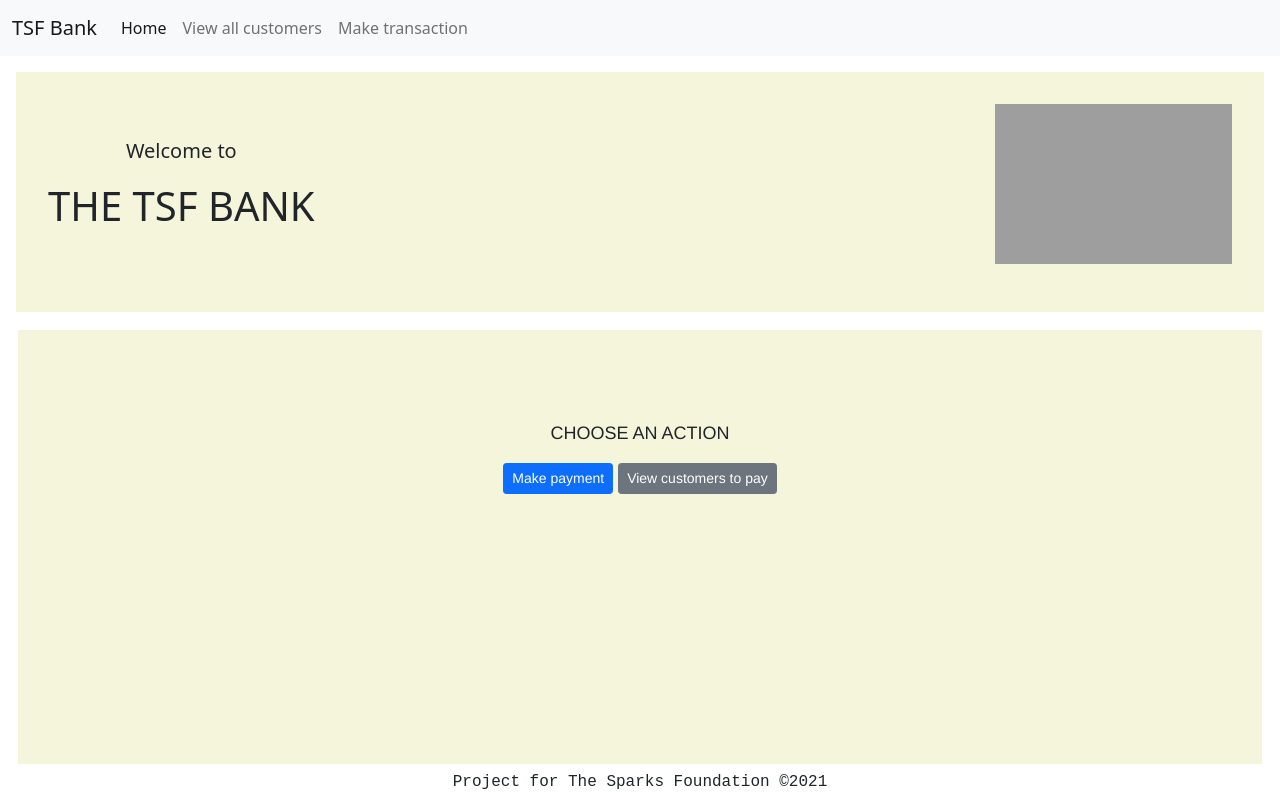
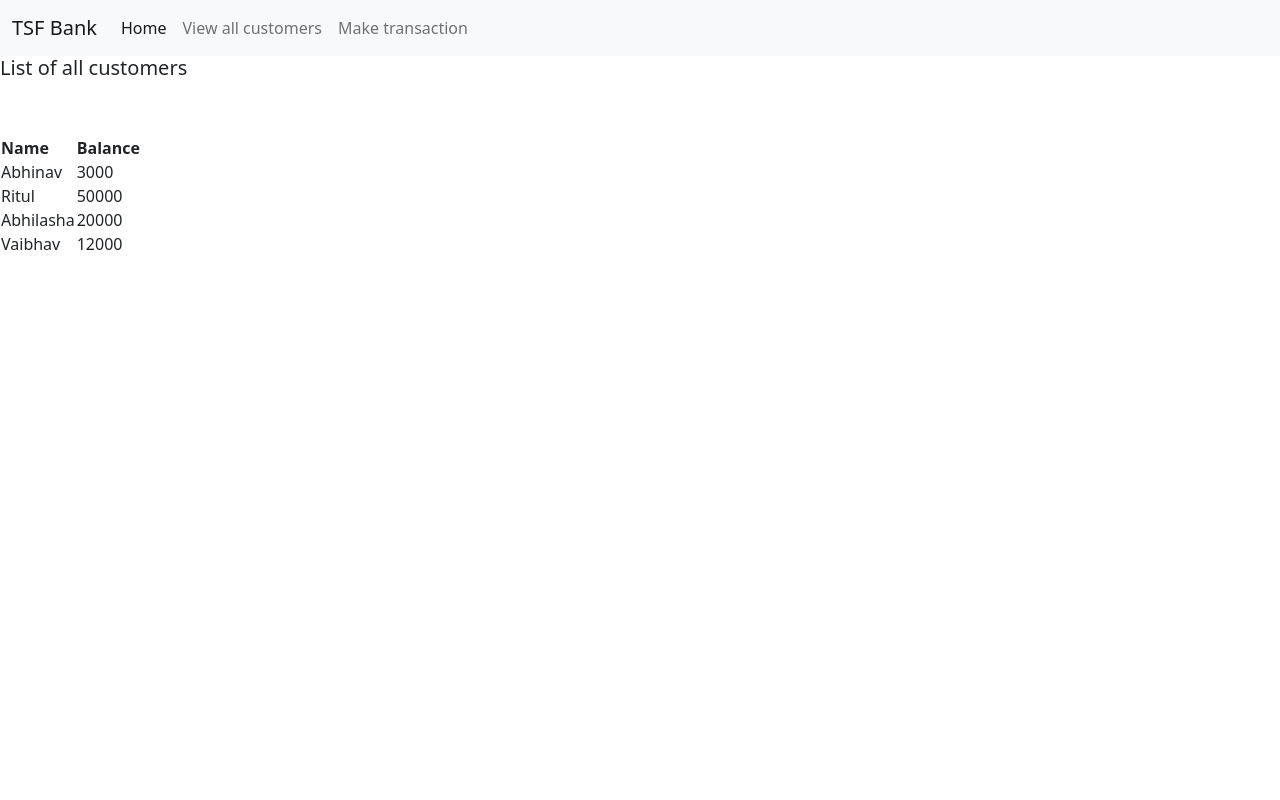
Before and after one commit to arohiabhilasha/basicbankingsystem, a Flask app: page /customer in a window 1280 px wide. Run offline with Flask 2, Linux system fonts and the light colour scheme; some libraries are stand-ins or nearby versions; grey boxes are pictures that could not be loaded.

Commit message:
Customers details updated

```diff
--- a/server.py
+++ b/server.py
@@ -1,14 +1,15 @@
 from flask import Flask, render_template
 
 app = Flask("tsf_b")
-app.config['TEMPLATES_AUTO_RELOAD'] = True
+app.config['DEBUG'] = True
 
 @app.route('/')
 def index():
     return render_template("index.html")
 
 @app.route('/customer')
-def index():
-    return render_template("customer.html")
+def cust():
+    customer = {"Abhinav":3000, "Ritul":50000, "Abhilasha": 20000, "Vaibhav": 12000}
+    return render_template("customer.html", arrayx=customer)
 
 app.run()
--- a/templates/customer.html
+++ b/templates/customer.html
@@ -0,0 +1,20 @@
+{% extends 'home.html' %}
+{% block content %}
+<body>
+    <h1 class="lead">
+        List of all customers
+    </h1><br><br>
+    <table>
+        <tr>
+            <th>Name</th>
+            <th>Balance</th>
+        </tr>
+        {% for i in arrayx %}
+        <tr>
+            <td>{{i}}</td>
+            <td>{{arrayx[i]}}</td>
+        </tr>
+        {% endfor %}
+    </table>
+</body>
+{% endblock %}
--- a/templates/home.html
+++ b/templates/home.html
@@ -17,7 +17,7 @@
                     <a class="nav-link active" aria-current="page" href="#">Home</a>
                   </li>
                   <li class="nav-item">
-                    <a class="nav-link" href="#">View all customers</a>
+                    <a class="nav-link" href="/customer">View all customers</a>
                   </li>
                   <li class="nav-item">
                     <a class="nav-link" href="#">Make transaction</a>
```
